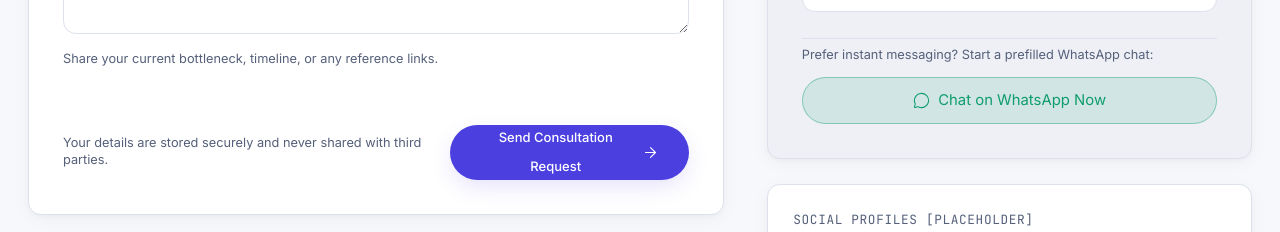
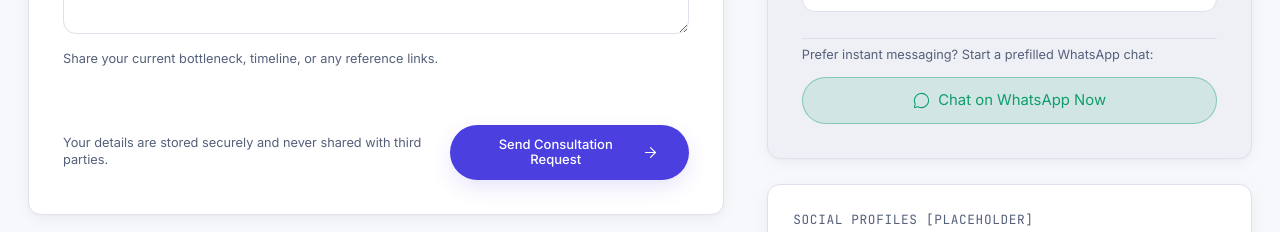
Before and after one commit to Neeraj4298/EliavaTech, a Next.js app: page /contact in a window 1280 px wide. Shown: the part 1180-1412 px from the top of the page. Built offline with nearby package versions, Linux system fonts and the light colour scheme; no server answers.

Commit message:
style(contact): tighten line spacing on Send Consultation Request button

```diff
--- a/components/forms/ContactForm.tsx
+++ b/components/forms/ContactForm.tsx
@@ -302,6 +302,7 @@ export function ContactForm() {
             size="lg"
             isLoading={isSubmitting}
             withArrow
+            style={{ lineHeight: 1.15 }}
           >
             Send Consultation Request
           </Button>
```
